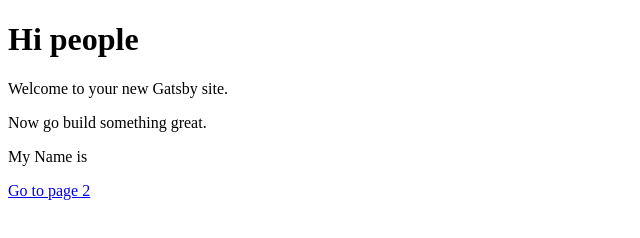
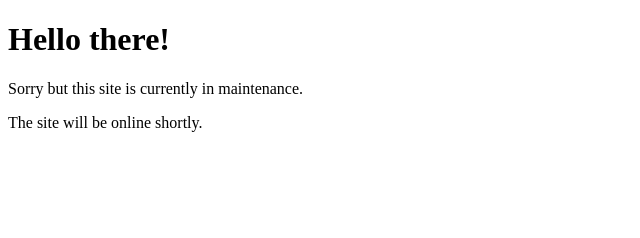
Before and after one commit to KurisuLim/Lim-Portfolio, a Gatsby site: page / in a window 1280 px wide. Shown: the whole page, without its empty margins (0-640 px from the left). Built offline with nearby package versions, Linux system fonts and the light colour scheme; Gatsby itself is replaced by a stand-in of ours.

Commit message:
maintenance

```diff
--- a/src/pages/index.js
+++ b/src/pages/index.js
@@ -3,11 +3,11 @@ import Link from 'gatsby-link'
 
 const IndexPage = () => (
   <div>
-    <h1>Hi people</h1>
-    <p>Welcome to your new Gatsby site.</p>
-    <p>Now go build something great.</p>
-    <p>My Name is {process.env.FULL_NAME}</p>
-    <Link to="/page-2/">Go to page 2</Link>
+    <h1>Hello there!</h1>
+    <p>Sorry but this site is currently in maintenance.</p>
+    <p>The site will be online shortly.</p>
+    {/* <p>My Name is {process.env.FULL_NAME}</p>
+    <Link to="/page-2/">Go to page 2</Link> */}
   </div>
 )
 
```
Also changed, not shown: src/pages/09-14-2018-blog/index.md (added, +5 -0 lines).
